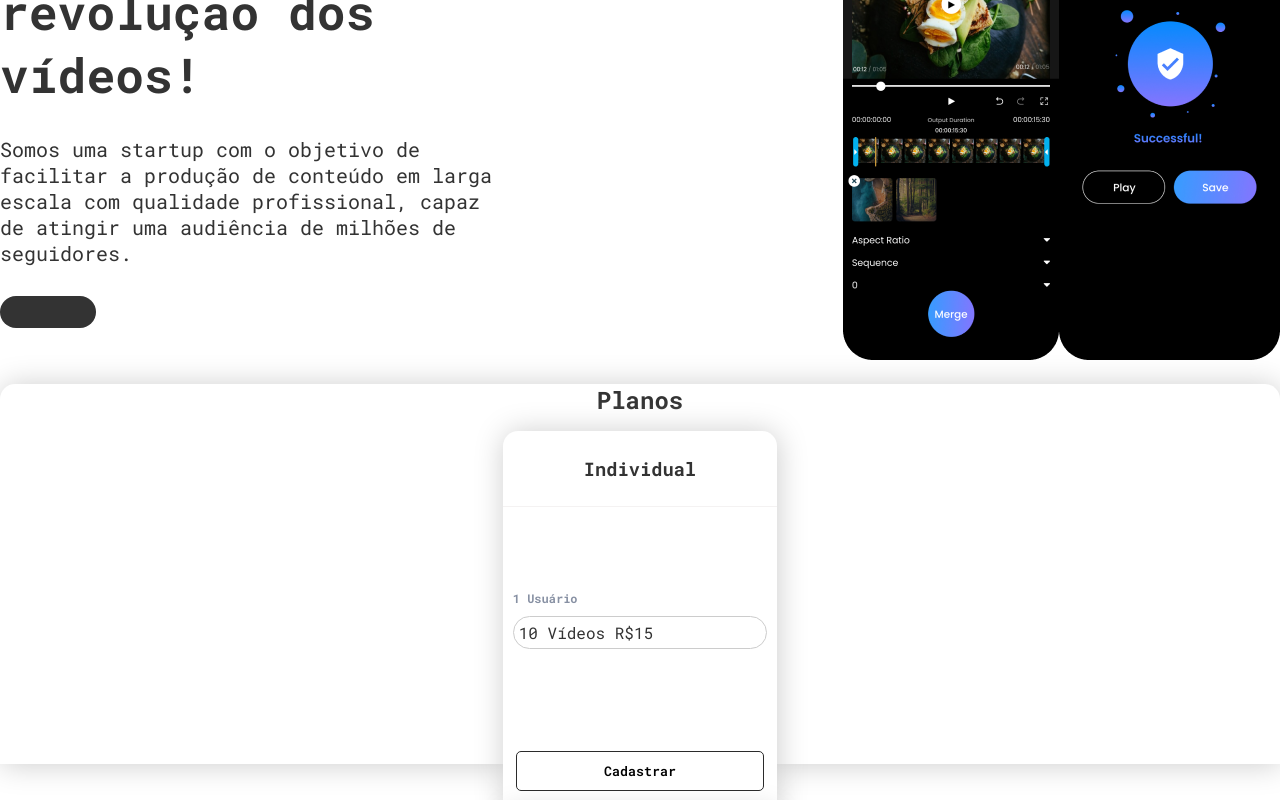
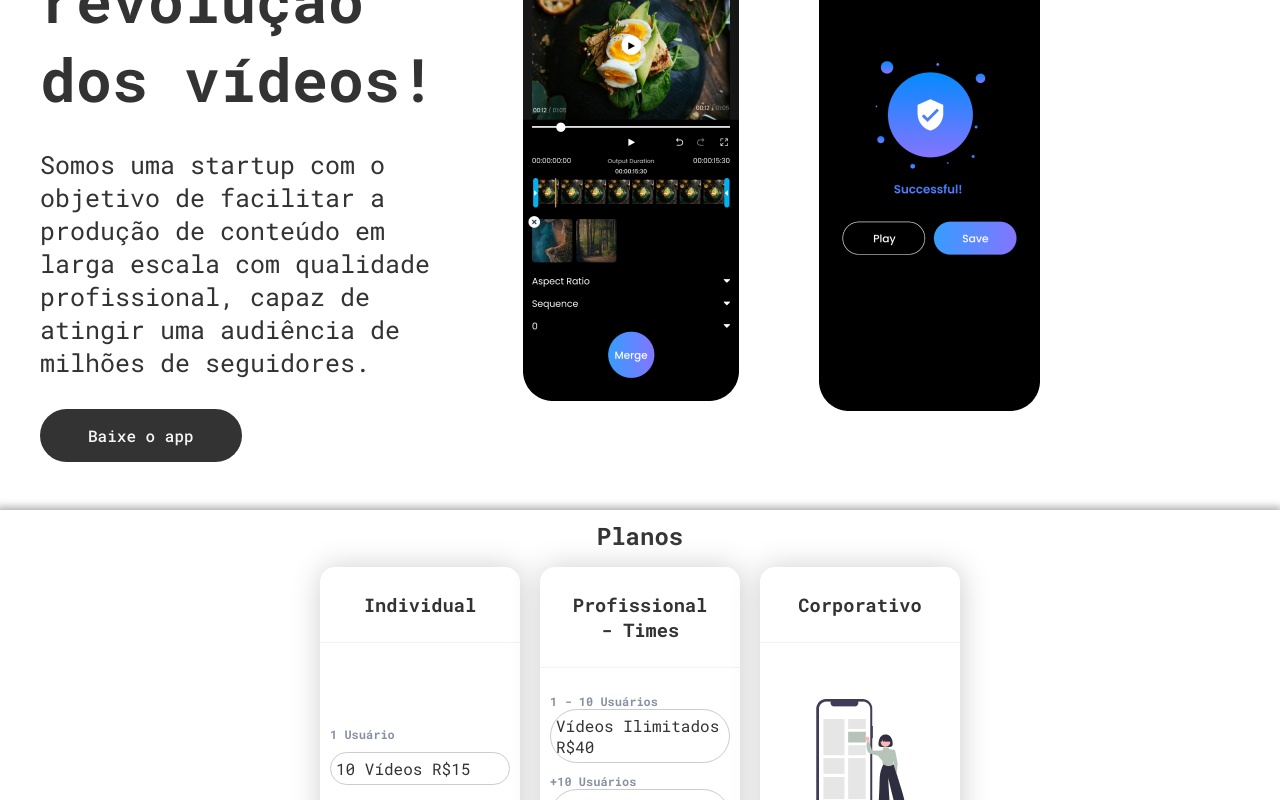
Before and after one commit to arthurrgsampaio/CP4-webdev, a React (Vite) app: page /sobre in a window 1280 px wide. Shown: the part 240-1040 px from the top of the page. Built offline with nearby package versions, Linux system fonts and the light colour scheme.

Commit message:
feat: about-us

```diff
--- a/src/components/CardsAbout/cardsAbout.css
+++ b/src/components/CardsAbout/cardsAbout.css
@@ -1,6 +1,6 @@
 .cardsAbout {
     width: 100%;
-    height: 380px;
+
     border-radius: 15px 15px 0 0;
     box-shadow: 1px 1px 30px #ccc;
     background-color: #fff;
--- a/src/pages/About/About.jsx
+++ b/src/pages/About/About.jsx
@@ -19,7 +19,9 @@ export default function About() {
             em larga escala com qualidade profissional, capaz de atingir uma
             audiência de milhões de seguidores.
           </p>
-          <Button texto={"Baixe o app"} />
+          <Button>
+            Baixe o app
+          </Button>
         </div>
         <div className="banner-fotos">
           <img
@@ -33,7 +35,7 @@ export default function About() {
         </div>
       </header>
 
-      <main className="cardsAbout">
+      <main className="cardsAboutContainer">
         <h2>Planos</h2>
         <div className="cards">
           <CardsAbout
--- a/src/pages/About/about.css
+++ b/src/pages/About/about.css
@@ -3,6 +3,9 @@
     display: flex;
     align-items: center;
     justify-content: space-between;
+    display: flex;
+    align-items: center;
+    gap: 50px;
 }
 
 .bannerText {
@@ -10,20 +13,23 @@
     display: flex;
     flex-direction: column;
     gap: 30px;
+    padding-left: 40px;
 
     & h1 {
-        font-size: 48px;
+        font-size: 60px;
     }
 
     & p {
-        font-size: 20px;
+        font-size: 25px;
     }
+
 }
 
-.bannerAbout {
-    display: flex;
-    align-items: center;
-    gap: 50px;
+.banner-fotos {
+    display: grid;
+    grid-template-columns: repeat(2, 1fr);
+    gap: 80px;
+    padding-right: 30vh;
 }
 
 .mainAbout {
@@ -37,10 +43,21 @@
     gap: 15px;
 }
 
-.cardsAbout {
-    width: 50%;
+.cardsAboutContainer {
+    margin-top: 3rem;
+    padding: 10px 0 30px 0;
     display: flex;
+    flex-direction: column;
     align-items: center;
     justify-content: space-between;
     gap: 15px;
+    box-shadow: -1px 0px 8px 3px rgb(173, 173, 173);
 }
+
+.cards{
+    width: 80vh;
+    display: flex;
+    flex-direction: row;
+    gap: 20px;
+
+}
```
